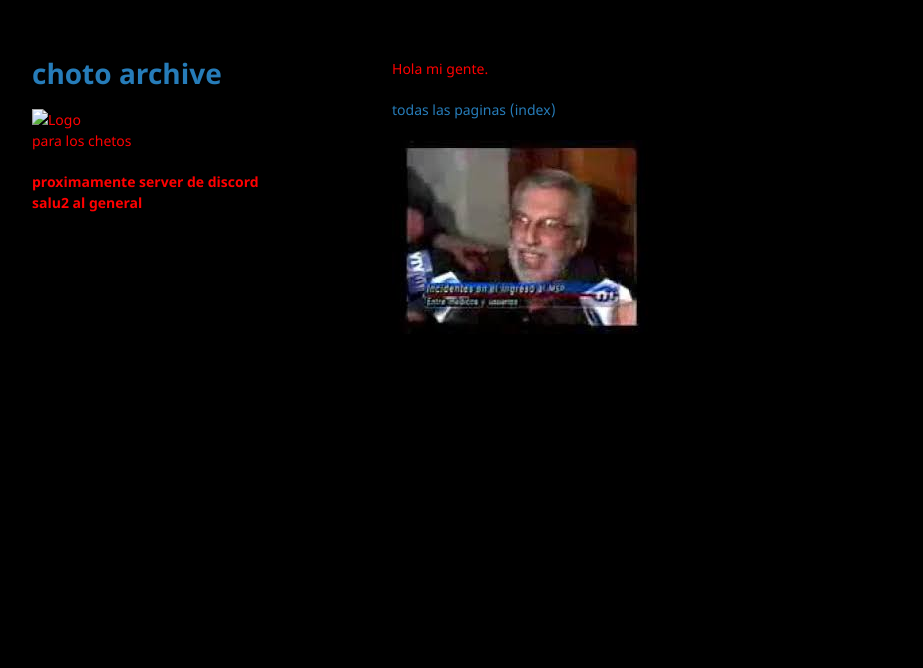
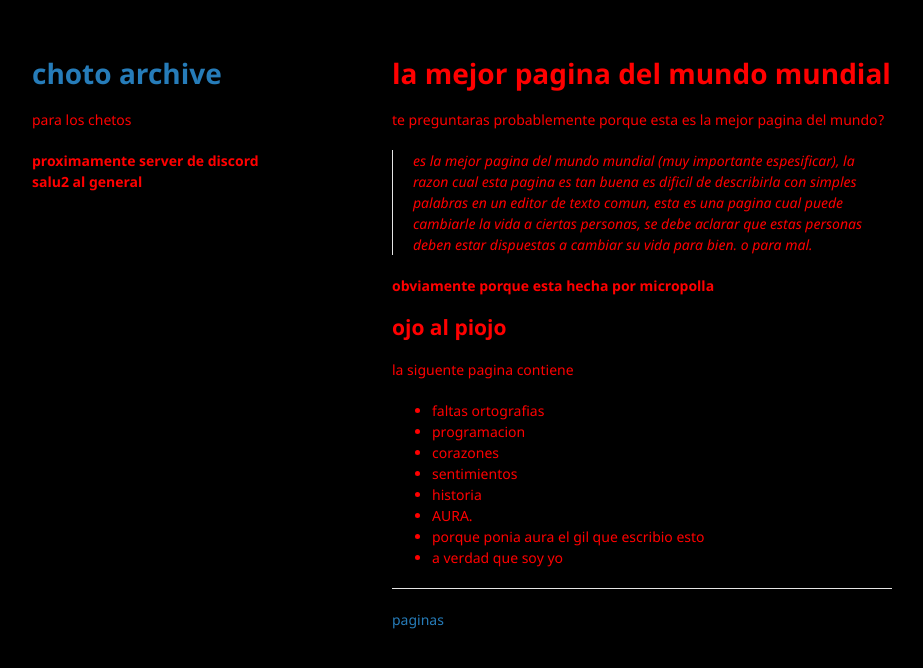
Before and after one commit to micropolla/cus, a Jekyll site: the page built from index.md, in a window 1280 px wide. Shown: the top 668 px of the page, without its empty margins (178-1101 px from the left). Built offline with Jekyll 4.4.1, drawn with Linux system fonts in a browser that asks for light colours; our own code applies the rules of GitHub Pages for plain Markdown files.

Commit message:
Automated update

```diff
--- a/_config.yml
+++ b/_config.yml
@@ -1,5 +1,5 @@
 title: choto archive
-logo: /assets/img/logo.png
+logo:
 description: para los chetos
 show_downloads: true
 google_analytics:
--- a/index.md
+++ b/index.md
@@ -1,6 +1,26 @@
-Hola mi gente.
+# la mejor pagina del mundo mundial
 
-[todas las paginas (index)](./pages/index.md)
+te preguntaras probablemente porque esta es la mejor pagina del mundo?
+
+> es la mejor pagina del mundo mundial (muy importante espesificar), la razon cual esta pagina es tan buena es dificil de describirla con simples palabras en un editor de texto comun, esta es una pagina cual puede cambiarle la vida a ciertas personas, se debe aclarar que estas personas deben estar dispuestas a cambiar su vida para bien. o para mal.
+
+**obviamente porque esta hecha por micropolla**
+
+## ojo al piojo
+
+la siguente pagina contiene
+
+* faltas ortografias
+* programacion
+* corazones
+* sentimientos
+* historia
+* AURA.
+* porque ponia aura el gil que escribio esto
+* a verdad que soy yo
+
+---
 
 
-![plata y mas plata](assets/img/logo.png)
+
+[paginas](./pages/index.md)
```
